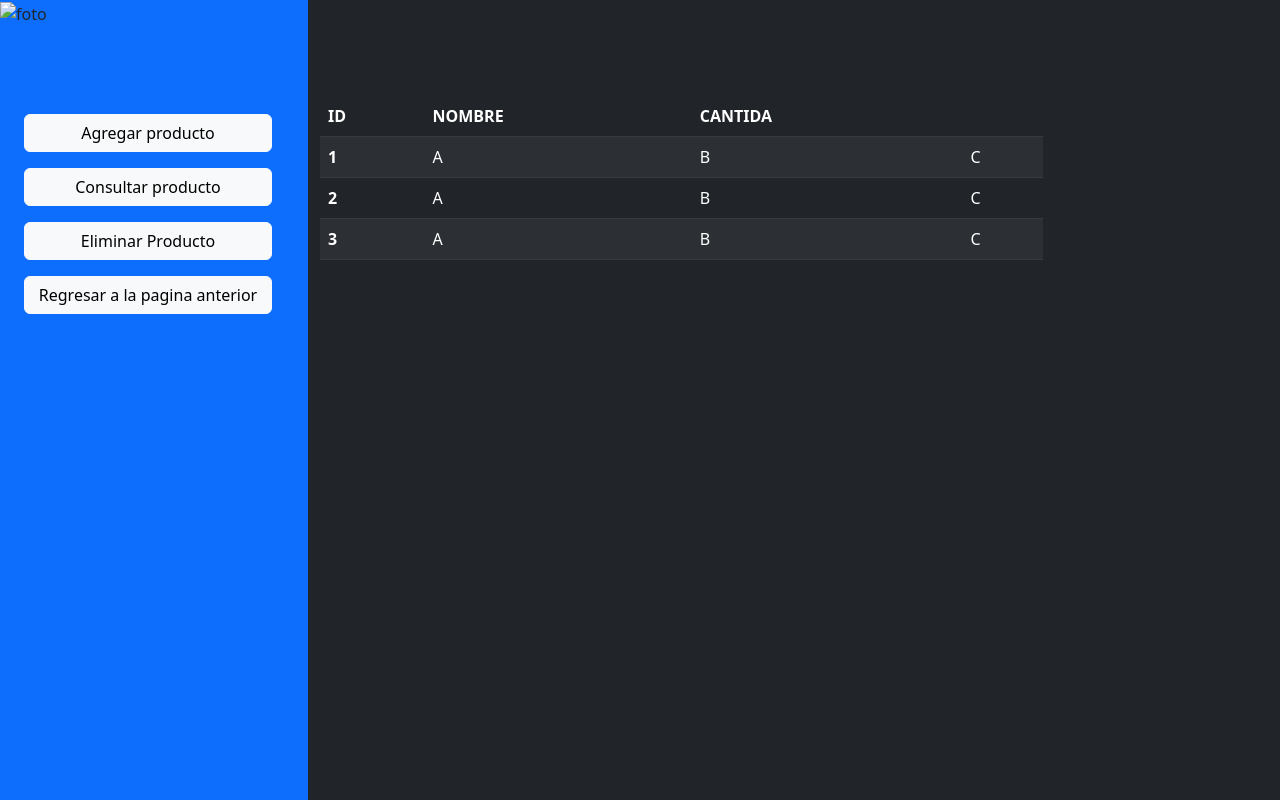
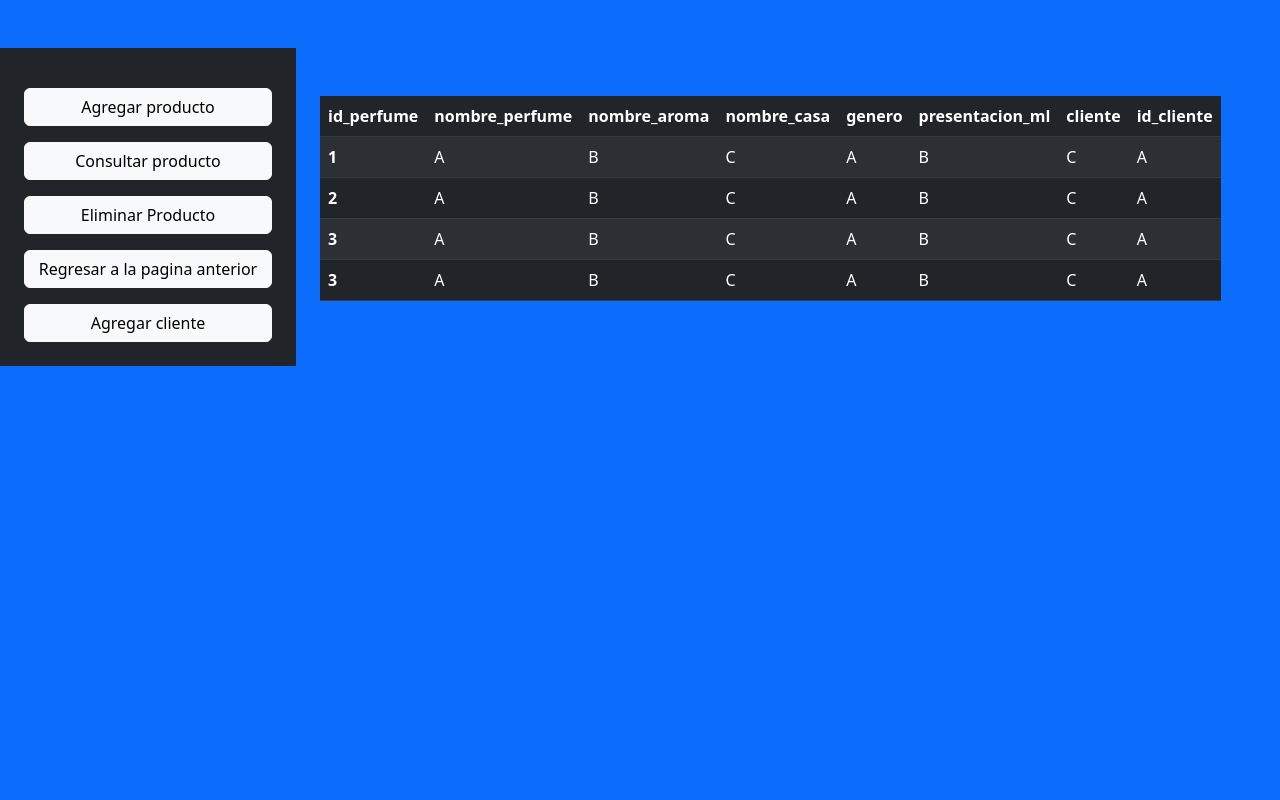
Before and after one commit to LuisC-web/Inventario, a website: page frontend/src/pages/Inventario.html in a window 1280 px wide. Drawn offline with nearby package versions, Linux system fonts and the light colour scheme.

Commit message:
Se agregan campos de ingreso de datos

```diff
--- a/frontend/src/pages/Inventario.html
+++ b/frontend/src/pages/Inventario.html
@@ -11,36 +11,43 @@
     <title>Inventario</title>
 </head>
 
-<body class=" bg-dark">
-
+<body class=" bg-primary">
     <main class=" row  vh-100 vw-100">
         <section class="col-3 justify-content-center align-items-center m-0 bg-primary">
-            <figure class=" justify-content-center">
-                <img src="" alt="foto">
-            </figure>
-            <div class="d-flex flex-column mb-3 mt-5 p-4">
+
+            <div class="d-flex flex-column mb-3 mt-5 p-4 bg-dark">
                 <button class="btn btn-light  mt-3  " id="AgregarP">Agregar producto</button>
                 <button class="btn btn-light  mt-3">Consultar producto</button>
                 <button class="btn btn-light  mt-3">Eliminar Producto</button>
                 <button class="btn btn-light  mt-3">Regresar a la pagina anterior</button>
+                <button class="btn btn-light  mt-3  " id="AgregarP">Agregar cliente</button>
+
             </div>
         </section>
 
         <section class="col-7 mt-5  ml-5">
-            <section class="agregarProducto ocultar mt-5 p-5 bg-light" id="agregarP">
-                <p> <input type="text" placeholder="ID PRODUCTO"></p>
-                <p> <input type="text" placeholder="Nombre PRODUCTO"></p>
-                <p> <input type="text" placeholder="CANTIDAD"></p>
+            <section class="agregarProducto ocultar mt-5 p-5 bg-light bg-light" id="agregarP">
+                <p> <input type="text" placeholder="id_perfume"></p>
+                <p> <input type="text" placeholder="nombre_perfume"></p>
+                <p> <input type="text" placeholder="nombre_aroma"></p>
+                <p> <input type="text" placeholder="nombre_casa"></p>
+                <p> <input type="text" placeholder="genero"></p>
+                <p> <input type="text" placeholder="presentacion_ml"></p>
+                <p> <input type="text" placeholder="cantidad"></p>
                 <button class="btn btn-primary">GUARDAR</button>
                 <button class="btn btn-warning" id="boton-cerrarAgregarProducto">CERRAR</button>
             </section>
             <table class="table table-striped table-dark mt-5" id="tabladeProductos">
                 <thead>
                     <tr>
-                        <th scope="col">ID</th>
-                        <th scope="col">NOMBRE</th>
-                        <th scope="col">CANTIDA</th>
-                        <th scope="col"></th>
+                        <th scope="col">id_perfume</th>
+                        <th scope="col">nombre_perfume</th>
+                        <th scope="col">nombre_aroma</th>
+                        <th scope="col">nombre_casa</th>
+                        <th scope="col">genero</th>
+                        <th scope="col">presentacion_ml</th>
+                        <th scope="col">cliente</th>
+                        <th scope="col">id_cliente</th>
                     </tr>
                 </thead>
                 <tbody>
@@ -49,19 +56,43 @@
                         <td>A</td>
                         <td>B</td>
                         <td>C</td>
+                        <td>A</td>
+                        <td>B</td>
+                        <td>C</td>
+                        <td>A</td>
+
                     </tr>
                     <tr>
                         <th scope="row">2</th>
                         <td>A</td>
                         <td>B</td>
                         <td>C</td>
+                        <td>A</td>
+                        <td>B</td>
+                        <td>C</td>
+                        <td>A</td>
+
                     </tr>
                     <tr>
                         <th scope="row">3</th>
                         <td>A</td>
                         <td>B</td>
                         <td>C</td>
+                        <td>A</td>
+                        <td>B</td>
+                        <td>C</td>
+                        <td>A</td>
+
                     </tr>
+                    <th scope="row">3</th>
+                    <td>A</td>
+                    <td>B</td>
+                    <td>C</td>
+                    <td>A</td>
+                    <td>B</td>
+                    <td>C</td>
+                    <td>A</td>
+
                 </tbody>
             </table>
 
--- a/frontend/src/pages/stylopaginainventario.css
+++ b/frontend/src/pages/stylopaginainventario.css
@@ -1,3 +1,7 @@
+
+
+
+
 .agregarProducto {
     color: white;
     text-align: center;
```
